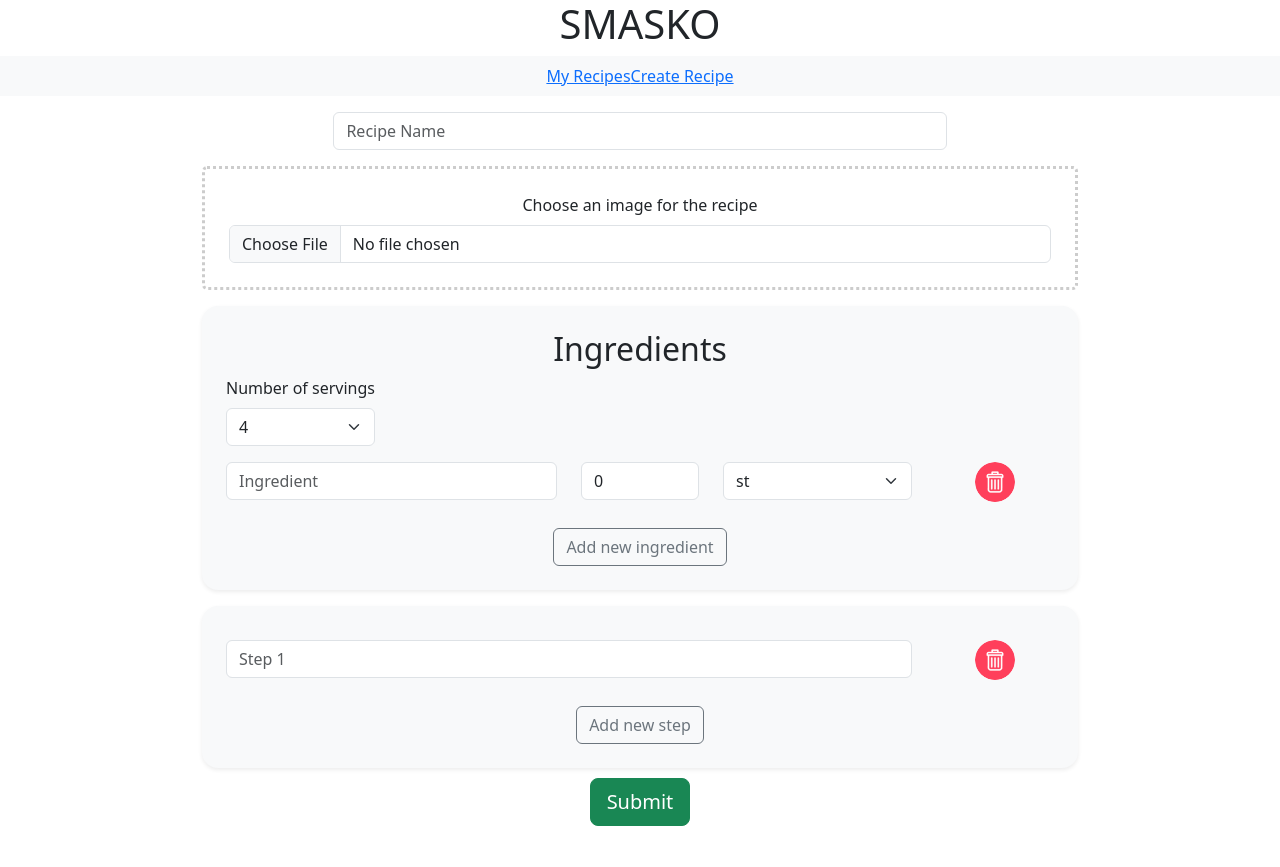
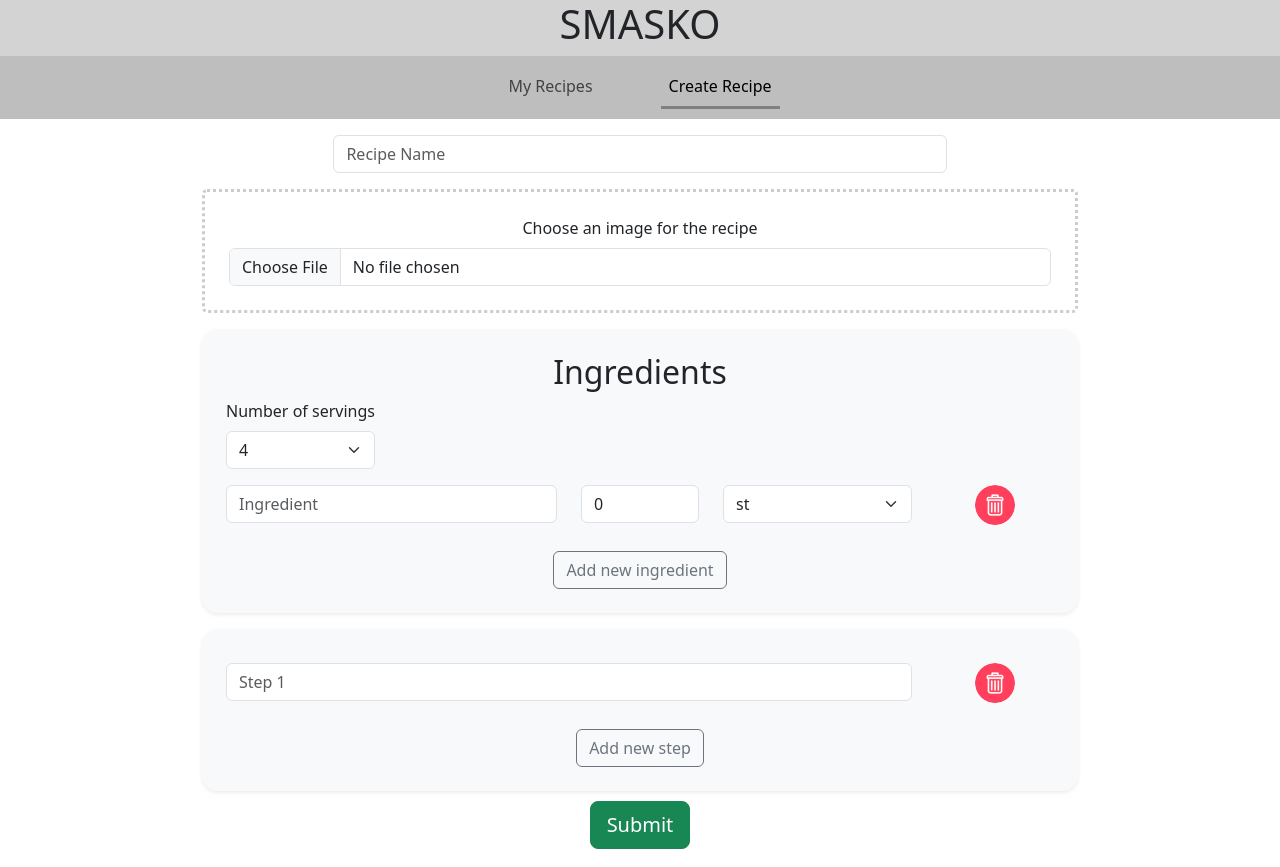
Before and after one commit to ArashAmiry/Smasko, a React (Create React App) app in the folder client/: page /create in a window 1280 px wide. Before the commit the page ends 844 px from the top, so only its background shows below. Built offline with nearby package versions, Linux system fonts and the light colour scheme.

Commit message:
header css + delete modal

```diff
--- a/client/src/RecipeDetails.tsx
+++ b/client/src/RecipeDetails.tsx
@@ -7,7 +7,7 @@ import Row from "react-bootstrap/esm/Row";
 import Image from 'react-bootstrap/Image';
 import { useNavigate, useParams } from "react-router-dom";
 import './recipeDetails.css';
-import { Button } from "react-bootstrap";
+import { Button, Modal } from "react-bootstrap";
 
 interface Recipe{
     id : number;
@@ -21,6 +21,7 @@ interface Recipe{
 function RecipeDetails() {
   const [recipe, setRecipe] = useState<Recipe | null>(null);
   const [nrServings, setNrServings] = useState(0);
+  const [showDeletePrompt, setShowDeletePrompt] = useState(false);
   const { id } = useParams();
   const navigate = useNavigate();
 
@@ -41,7 +42,11 @@ function RecipeDetails() {
     return <div>Loading...</div>;
   }
 
+  const closeDeletePrompt = () => setShowDeletePrompt(false);
+
+
   const handleDeleteRecipe = () => {
+    closeDeletePrompt();
     axios.delete(`http://localhost:8080/recipe/${recipe.id}`)
       .then(response => {
         console.log('Recipe deleted successfully');
@@ -73,8 +78,13 @@ function RecipeDetails() {
             <ul>
               {recipe.ingredients.map((ingredient, index) => (
                 <li key={index} className="text-start">
-                   {ingredient.amount * nrServings / recipe.numberServings} {ingredient.unit} {ingredient.name}
-                </li>
+                {
+                  (() => {
+                    const result = ingredient.amount * nrServings / recipe.numberServings;
+                    return (result % 1 === 0) ? result : result.toFixed(1);
+                  })()
+                } {ingredient.unit} {ingredient.name}
+              </li>
               ))}
             </ul>
           </div>
@@ -95,9 +105,24 @@ function RecipeDetails() {
           </div>
         </Col>
       </Row>
-      <Button variant="outline-danger" className="mb-3 mt-3" size="lg" onClick={handleDeleteRecipe}>
+      <Button variant="outline-danger" className="mb-3 mt-3" size="lg" onClick={() => setShowDeletePrompt(true)}>
           Delete Recipe
             </Button>
+
+            <Modal show={showDeletePrompt} onHide={closeDeletePrompt}>
+        <Modal.Header closeButton>
+          <Modal.Title>Recipe Is About To Be Deleted</Modal.Title>
+        </Modal.Header>
+        <Modal.Body>Are you sure you want to delete the recipe? This action cannot be undone.</Modal.Body>
+        <Modal.Footer>
+          <Button variant="secondary" onClick={closeDeletePrompt}>
+            No, Close!
+          </Button>
+          <Button variant="danger" onClick={handleDeleteRecipe}>
+            Yes, Delete!
+          </Button>
+        </Modal.Footer>
+      </Modal>
     </Container>
   );
 }
--- a/client/src/components/Header.tsx
+++ b/client/src/components/Header.tsx
@@ -2,19 +2,24 @@ import Container from "react-bootstrap/esm/Container";
 import Nav from "react-bootstrap/esm/Nav";
 import Navbar from "react-bootstrap/esm/Navbar";
 import { NavLink } from "react-router-dom";
+import './header.css';
 
 
 function Header() {
     return (
-        <div>
-            <h1 className="text-center">SMASKO</h1>
-            <Navbar expand="lg" className="bg-body-tertiary">
+        <div className="header">
+      <h1 className="header-title">SMASKO</h1>
+      <Navbar expand="lg" className="navbar navbar-expand">
         <Container>
           <Navbar.Toggle aria-controls="basic-navbar-nav" />
           <Navbar.Collapse id="basic-navbar-nav">
-                <Nav className='m-auto'>
-                    <NavLink to="/">My Recipes</NavLink>
-                    <NavLink to="/create">Create Recipe</NavLink>
+            <Nav className="navbar-nav mx-auto">
+              <Nav.Item className="nav-item text-center">
+              <NavLink to="/" className="nav-link" aria-current="page">My Recipes</NavLink>
+              </Nav.Item>
+              <Nav.Item className="nav-item">
+                <NavLink to="/create" className="nav-link">Create Recipe</NavLink>
+              </Nav.Item>
             </Nav>
           </Navbar.Collapse>
         </Container>
--- /dev/null
+++ b/client/src/components/header.css
@@ -0,0 +1,45 @@
+.header-title {
+    text-align: center;
+}
+
+.navigation-content {
+    background-color: red;
+}
+
+.navigation-buttons {
+    background-color: gray;
+    text-align: center;
+    margin-left: 20px;
+    margin-right: 20px;
+}
+
+.header {
+    background-color: lightgrey;
+    padding: 0px;
+    width: 100%;
+    top: 0;
+    overflow: hidden;
+}
+
+.navbar {
+    background-color: rgb(190, 190, 190);
+    padding: 0px;
+}
+
+.nav-item {
+    margin: 10px;
+}
+
+.nav-link {
+    text-align: center;
+    margin: 0px 20px;
+}
+
+.nav-link:hover {
+    border-bottom: solid;
+}
+
+.active {
+    border-bottom: solid;
+    border-color: gray;
+}
```
Also changed, not shown: 1 other file (tests, documents, lock files or other folders). Lines whose indentation alone changed are shown as unchanged.
